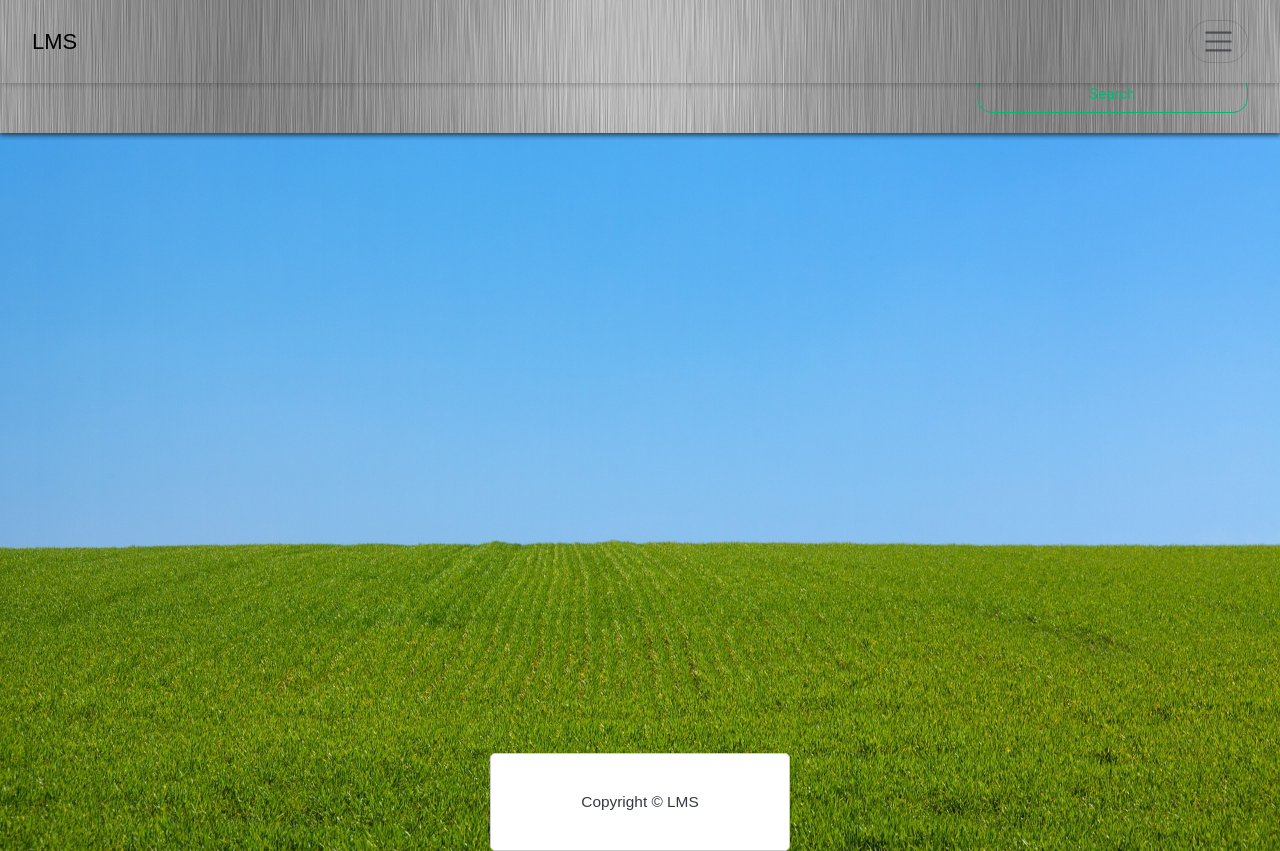
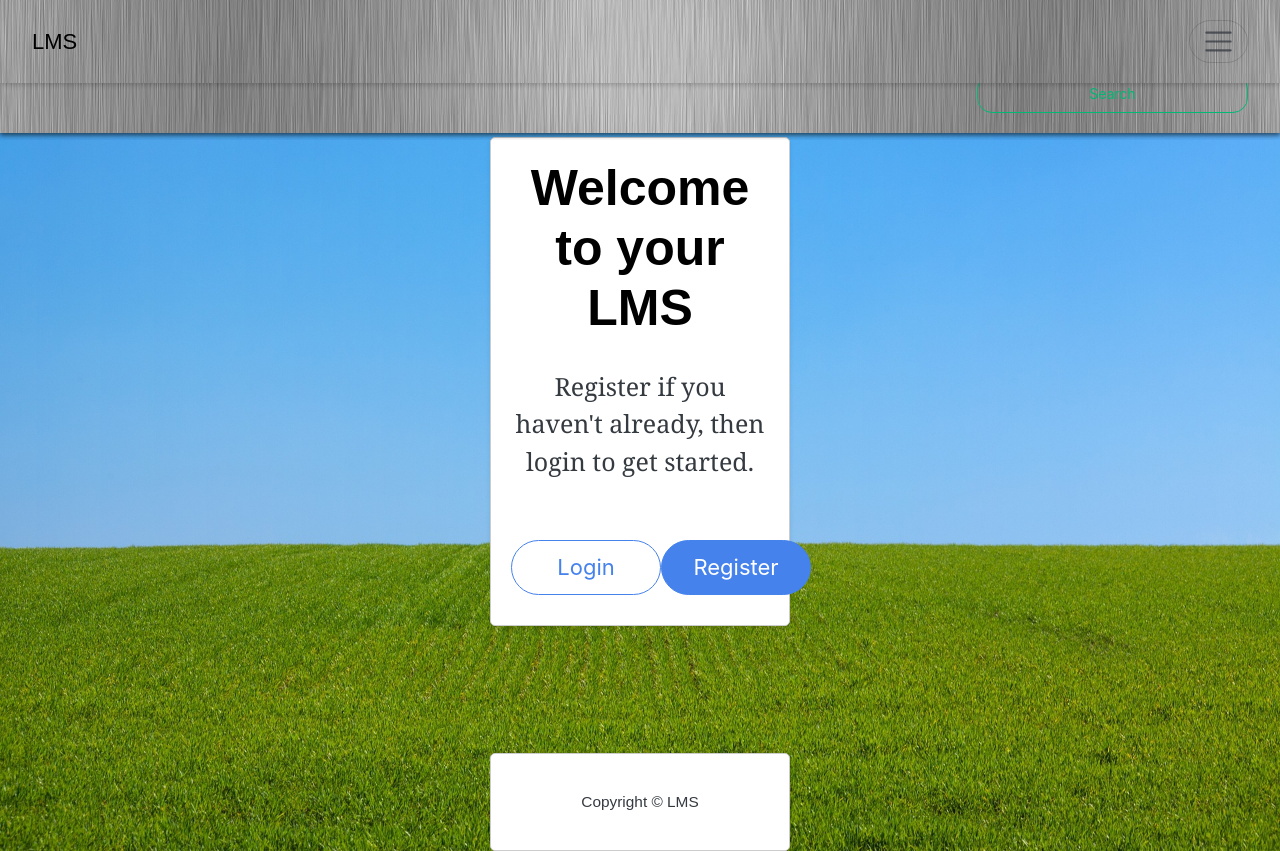
Before and after one commit to WSU-4110/LearningManagementSystem, a React (Create React App) app in the folder frontend/: page / in a window 1280 px wide. Built offline with nearby package versions, Linux system fonts and the light colour scheme; no server answers.

Commit message:
added new landing page

```diff
--- a/frontend/src/App.js
+++ b/frontend/src/App.js
@@ -13,6 +13,8 @@ import ProfilePage from './components/profilePage.component';
 import Footer from './components/Footer/Footer.component';
 import Header from './components/Header/Header.component';
 import Settings from './components/settings.component';
+import LandingPage from './screens/LandingPage.component';
+import { useNavigate } from 'react-router-dom';
 
 
 export default function App() {
@@ -37,7 +39,16 @@ export default function App() {
     return (
        <Router>
             <Header />
-            <main style={{minHeight:"93vh"}}></main>
+            <Routes>
+                <Route path = '/' element={<LandingPage/>} />
+                <Route path = '/course/:id' element={<Course/>} />
+                <Route path = '/login' element={<Login/>} />
+                <Route path = '/register' element={<Register/>} />
+                <Route path = '/dashboard/' element={<Dashboard/>} />
+                <Route path = '/assignment/:id' element={<Assignment/>} />
+                <Route path = '/profilepage' element={<ProfilePage/>} />
+                <Route path = '/settings' element={<Settings/>} />
+            </Routes>
             <Footer />
         </Router>
         /*<Router>
--- a/frontend/src/components/Header/Header.component.js
+++ b/frontend/src/components/Header/Header.component.js
@@ -14,6 +14,7 @@ import { Link, Route, Routes} from 'react-router-dom';
 import Dashboard from '../dashboard.component';
 import ProfilePage from '../profilePage.component';
 import { LinkContainer } from 'react-router-bootstrap';
+import LandingPage from '../../screens/LandingPage.component';
 
 function Header() {
   return (
@@ -62,9 +63,8 @@ function Header() {
         ))}
       <div>
         <Routes>
-          <Route path = '/' element={<Dashboard/>} />
-          <Route path = '/dashboard/' element={<Dashboard/>} />
-          <Route path = '/profilepage' element={<ProfilePage/>} />
+          <Route exact path = '/dashboard/' element={<Dashboard/>}/>
+          <Route exact path = '/profilepage' element={<ProfilePage/>}/>
         </Routes>
       </div>
       </>
--- /dev/null
+++ b/frontend/src/screens/LandingPage.component.js
@@ -0,0 +1,44 @@
+import React from 'react'
+import Container from 'react-bootstrap/esm/Container'
+import Row from 'react-bootstrap/esm/Row'
+import "./LandingPage.css"
+import { Route, Routes, Router } from 'react-router-dom'
+import Login from '../components/login.component'
+import Register from '../components/register.component'
+import Button from 'react-bootstrap/esm/Button'
+import { Link } from 'react-router-dom'
+
+const LandingPage = () => {
+  return (
+    <div className="main">
+      <Container>
+        <Row>
+          <div className="intro-text">
+
+            <div>
+              <h1 className="title">Welcome to your LMS</h1>
+              <p className="subtitle">Register if you haven't already, then login to get started.</p>
+            </div>
+
+            <div className="buttonContainer">
+              <a href='/login'>
+              <Button size="lg" className="landingButton" variant="outline-primary">Login</Button>
+              </a>
+              <a href='/register' exact>
+              <Button size="lg" className="landingButton" >Register</Button>
+              </a>
+            </div>
+
+          </div>
+        </Row>
+
+        <Routes>
+          <Route exact path = '/login' element={<Login/>}/>
+          <Route exact path = '/register/' element={<Register/>} />
+      </Routes>
+      </Container>
+    </div>
+  )
+}
+
+export default LandingPage
--- /dev/null
+++ b/frontend/src/screens/LandingPage.css
@@ -0,0 +1,50 @@
+.main {
+    min-height: 93vh;
+    display: flex;
+    align-items: center;
+    background: fixed;
+}
+
+.title {
+    font-size: 50px;
+}
+
+.subtitle {
+    font-size: 25px;
+    padding-top: 10px;
+}
+
+.intro-text {
+    width: 100%;
+    text-align: center;
+}
+
+.buttonContainer {
+    margin-top: 50px;
+    display: flex;
+    justify-content: space-evenly;
+}
+
+.landingButton {
+    width: 150px;
+    height: 55px;
+}
+
+@media only screen and (min-width:1200px){
+    .buttonContainer{
+        padding: 0;
+    }
+    .title{
+        padding: 0;
+    }
+}
+
+@media only screen and (max-width:768px){
+    .landingButton{
+        width: 150px;
+        height: 50px;
+    }
+    .title{
+        font-size: 45px;
+    }
+}
```
Also changed, not shown: package.json (deleted, +0 -9 lines), 2 other files (tests, documents, lock files or other folders).
